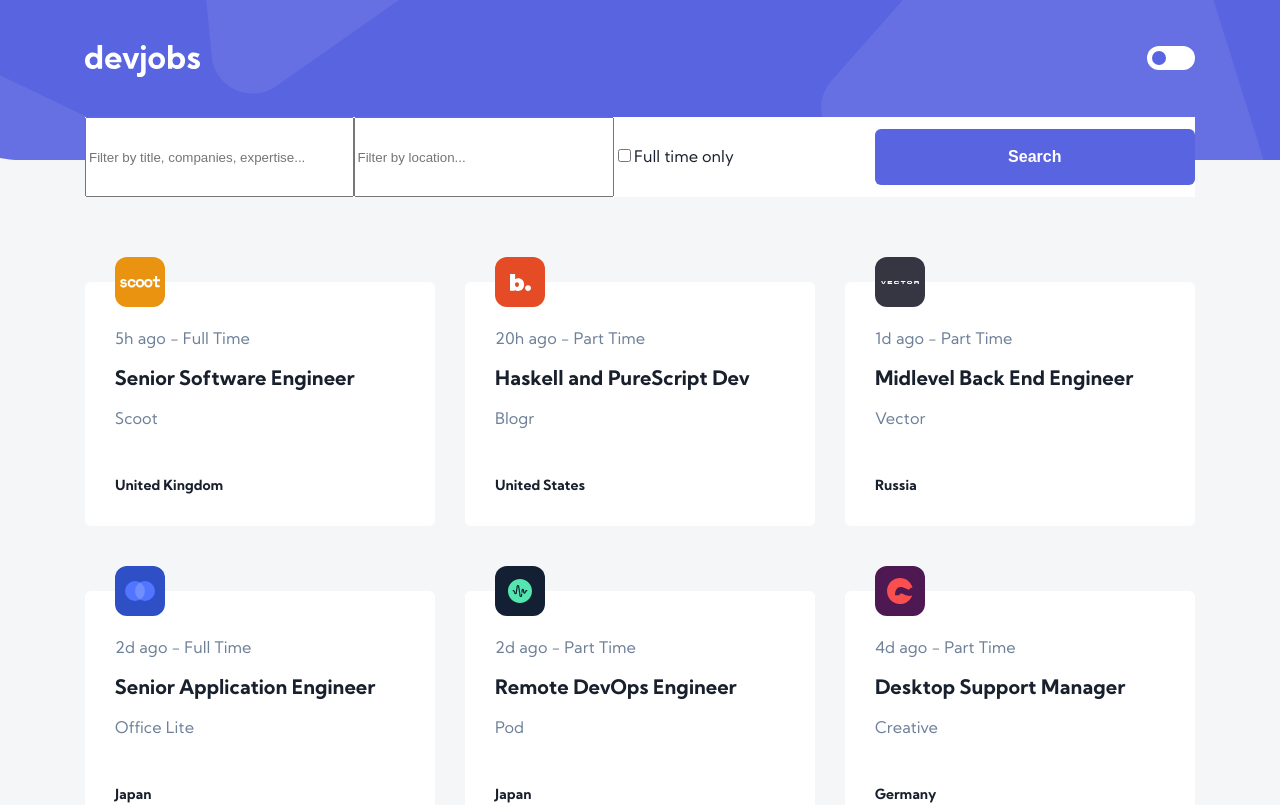
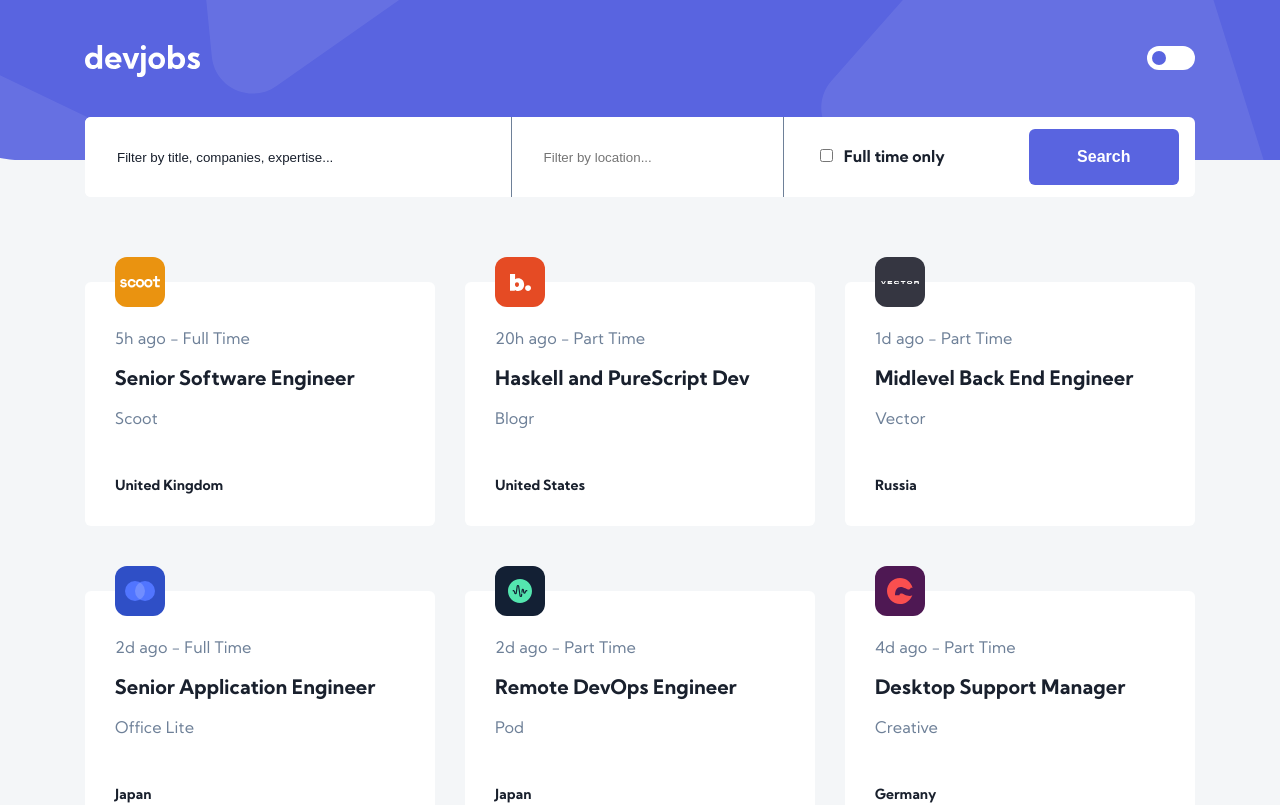
Before and after one commit to catalinpopusoi/wantsome-react-1, a React (Create React App) app: page / in a window 1280 px wide. Shown: the top 805 px of the page. Built offline with nearby package versions, Linux system fonts and the light colour scheme.

Commit message:
dropdown search working, css styling

```diff
--- a/src/components/Filters.tsx
+++ b/src/components/Filters.tsx
@@ -6,15 +6,46 @@ import Select from "./Select";
 
 const StyledFilters = styled.form`
   background-color: ${props => props.theme.colors.secondary[0]};
+  border-radius: 6px;
   display: flex;
   align-items: center;
+  padding-right: 16px;
+  position: sticky;
+  top: 0;
+  z-index: 1;
 
-  > * {
-    flex: 1;
+  > input[type="text"] {
+    border-radius: 6px 0 0 6px;
+    height: 80px;
+    flex: 4;
+    padding: 0 32px;
+    border: none;
+    border-right: 1px solid ${props => props.theme.colors.secondary[2]};
+    color: ${props => props.theme.colors.primary[2]};
+
+    &::placeholder {
+        color: ${props => props.theme.colors.primary[2]};
+    }
   }
 
-  > input[type="text"] {
-    height: 80px;
+  > div:first-of-type {
+    flex: 3;
+    border: none;
+    border-right: 1px solid ${props => props.theme.colors.secondary[2]};
+  }
+
+  > div:last-of-type {
+    flex: 2;
+    padding: 0 32px;
+
+    label {
+        font-weight: 700;
+        margin-left: 8px;
+    }
+  }
+
+  > button {
+    flex: 1;
   }
 `;
 
--- a/src/components/Select.tsx
+++ b/src/components/Select.tsx
@@ -17,6 +17,9 @@ const StyledSelect = styled.div`
 
     > input {
         height: 80px;
+        border: none;
+        padding: 0 32px;
+        color: ${props => props.theme.colors.primary[2]};
     }
 
     section {
@@ -109,7 +112,7 @@ export default function Select({ options, placeholder, emitSelectedValues }: Sel
                     <section ref={sectionRef}>
                         <input ref={searchRef} type="text" value={searchText} onChange={e => setSearchText(e.target.value)} />
                         <ul>
-                            {options.map(option => (
+                            {options.filter(option => option.toLowerCase().includes(searchText.toLowerCase())).map(option => (
                                 <li key={option} role="option" onClick={() => handleOptionClick(option)}>
                                     <input id={option} type="checkbox" checked={selectedValues.includes(option)} readOnly />
                                     <label htmlFor={option}>{option}</label>
```
